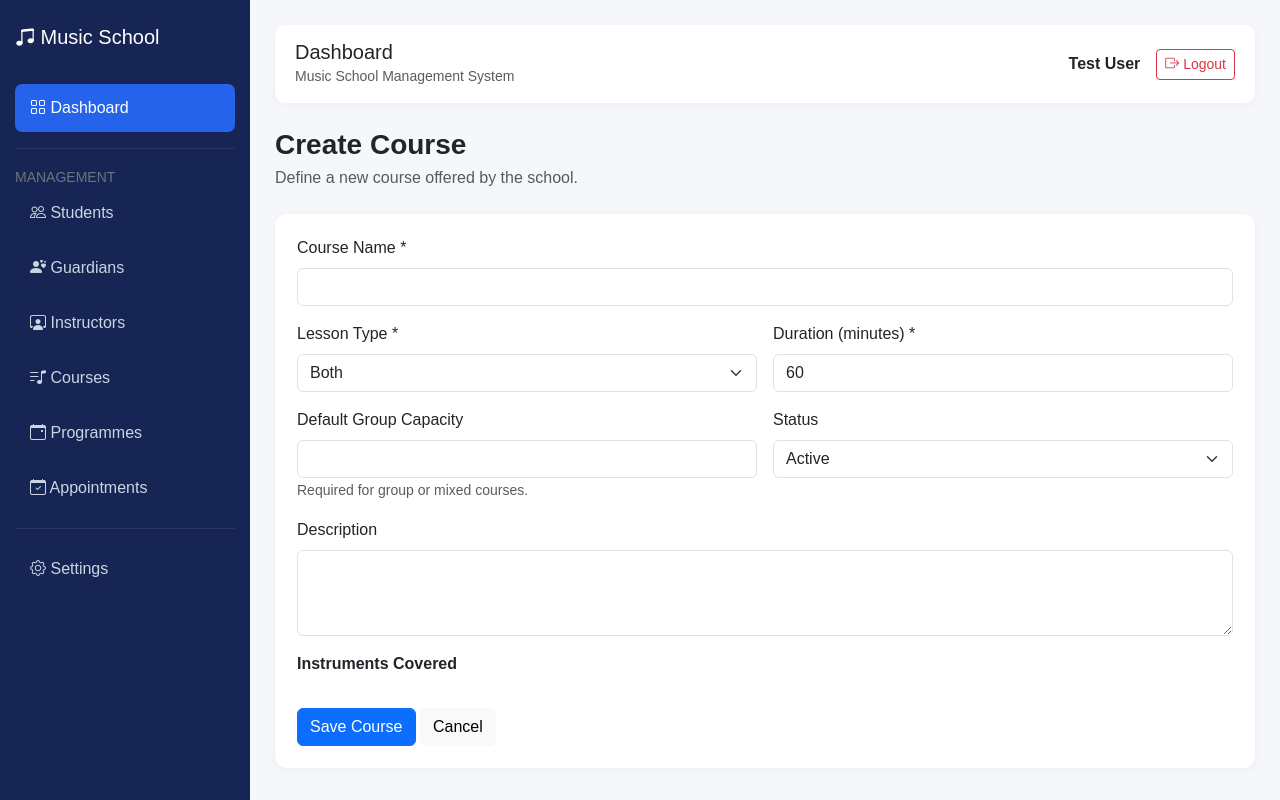
After one commit to Jes-techdev/Jazzland-Music-School-Management-System, a Laravel app: page /manager/courses/create in a window 1280 px wide. The commit adds this page. Run offline with Laravel 12, Linux system fonts and the light colour scheme; a user stored in the database is signed in; data comes from the database, SQL or seed files in the repository; data that the repository does not hold is empty; parts of the project's set-up code (start-up, migrations or seed data) failed here and were passed over.

Commit message:
Milestone 6 - Courses and programmes.
Milestone 6A - Course Management.

```diff
--- /dev/null
+++ b/app/Http/Controllers/Manager/CourseController.php
@@ -0,0 +1,118 @@
+<?php
+
+namespace App\Http\Controllers\Manager;
+
+use App\Http\Controllers\Controller;
+use App\Models\Course;
+use App\Models\Instrument;
+use Illuminate\Http\Request;
+
+class CourseController extends Controller
+{
+    public function index()
+    {
+        $courses = Course::with('instruments')
+            ->latest()
+            ->paginate(10);
+
+        return view('manager.courses.index', compact('courses'));
+    }
+
+    public function create()
+    {
+        $instruments = Instrument::where('is_active', true)
+            ->orderBy('name')
+            ->get();
+
+        return view('manager.courses.create', compact('instruments'));
+    }
+
+    public function store(Request $request)
+    {
+        $validated = $request->validate([
+            'name' => ['required', 'string', 'max:150'],
+            'description' => ['nullable', 'string'],
+            'lesson_type' => ['required', 'in:individual,group,both'],
+            'duration_minutes' => ['required', 'integer', 'min:15', 'max:480'],
+            'default_capacity' => [
+                'nullable',
+                'required_if:lesson_type,group,both',
+                'integer',
+                'min:2',
+                'max:100'
+            ],
+            'is_active' => ['required', 'boolean'],
+            'instruments' => ['nullable', 'array'],
+            'instruments.*' => [
+                'integer',
+                'distinct',
+                'exists:instruments,id'
+            ],
+        ]);
+
+        $instrumentIds = $validated['instruments'] ?? [];
+        unset($validated['instruments']);
+
+        $course = Course::create($validated);
+        $course->instruments()->sync($instrumentIds);
+
+        return redirect()
+            ->route('manager.courses.index')
+            ->with('success', 'Course created successfully.');
+    }
+
+    public function show(Course $course)
+    {
+        $course->load('instruments');
+
+        return view('manager.courses.show', compact('course'));
+    }
+
+    public function edit(Course $course)
+    {
+        $instruments = Instrument::where('is_active', true)
+            ->orderBy('name')
+            ->get();
+
+        $course->load('instruments');
+
+        return view('manager.courses.edit', compact(
+            'course',
+            'instruments'
+        ));
+    }
+
+    public function update(Request $request, Course $course)
+    {
+        $validated = $request->validate([
+            'name' => ['required', 'string', 'max:150'],
+            'description' => ['nullable', 'string'],
+            'lesson_type' => ['required', 'in:individual,group,both'],
+            'duration_minutes' => ['required', 'integer', 'min:15', 'max:480'],
+            'default_capacity' => [
+                'nullable',
+                'required_if:lesson_type,group,both',
+                'integer',
+                'min:2',
+                'max:100'
+            ],
+            'is_active' => ['required', 'boolean'],
+            'instruments' => ['nullable', 'array'],
+            'instruments.*' => [
+                'integer',
+                'distinct',
+                'exists:instruments,id'
+            ],
+        ]);
+
+        $instrumentIds = $validated['instruments'] ?? [];
+        unset($validated['instruments']);
+
+        $course->update($validated);
+        $course->instruments()->sync($instrumentIds);
+
+        return redirect()
+            ->route('manager.courses.index')
+            ->with('success', 'Course updated successfully.');
+    }
+}
--- a/resources/views/layouts/dashboard.blade.php
+++ b/resources/views/layouts/dashboard.blade.php
@@ -145,9 +145,8 @@
         <i class="bi bi-person-workspace"></i> Instructors
     </a>
 
-    <a href="#" title="Coming soon">
-        <i class="bi bi-music-note-list"></i>
-        <span class="menu-text"> Courses</span>
+    <a href="{{ auth()->user()->role->name === 'manager' ? route('manager.courses.index') : '#' }}">
+        <i class="bi bi-music-note-list"></i> Courses
     </a>
 
     <a href="#" title="Coming soon">
--- /dev/null
+++ b/resources/views/manager/courses/create.blade.php
@@ -0,0 +1,15 @@
+@extends('layouts.dashboard')
+
+@section('content')
+
+<h3 class="fw-bold mb-1">Create Course</h3>
+<p class="text-muted mb-4">Define a new course offered by the school.</p>
+
+<div class="content-card">
+    <form method="POST" action="{{ route('manager.courses.store') }}">
+        @csrf
+        @include('manager.courses.partials.form')
+    </form>
+</div>
+
+@endsection
--- /dev/null
+++ b/resources/views/manager/courses/partials/form.blade.php
@@ -0,0 +1,99 @@
+<div class="row g-3">
+
+    <div class="col-12">
+        <label class="form-label">Course Name *</label>
+        <input name="name" class="form-control"
+               value="{{ old('name', $course->name ?? '') }}" required>
+        @error('name')
+            <div class="text-danger small">{{ $message }}</div>
+        @enderror
+    </div>
+
+    <div class="col-md-6">
+        <label class="form-label">Lesson Type *</label>
+        <select name="lesson_type" class="form-select" required>
+            @foreach(['individual', 'group', 'both'] as $type)
+                <option value="{{ $type }}"
+                    @selected(old('lesson_type', $course->lesson_type ?? 'both') === $type)>
+                    {{ ucfirst($type) }}
+                </option>
+            @endforeach
+        </select>
+    </div>
+
+    <div class="col-md-6">
+        <label class="form-label">Duration (minutes) *</label>
+        <input type="number" name="duration_minutes"
+               class="form-control" min="15" max="480"
+               value="{{ old('duration_minutes', $course->duration_minutes ?? 60) }}"
+               required>
+        @error('duration_minutes')
+            <div class="text-danger small">{{ $message }}</div>
+        @enderror
+    </div>
+
+    <div class="col-md-6">
+        <label class="form-label">Default Group Capacity</label>
+        <input type="number" name="default_capacity"
+               class="form-control" min="2" max="100"
+               value="{{ old('default_capacity', $course->default_capacity ?? '') }}">
+        <small class="text-muted">Required for group or mixed courses.</small>
+        @error('default_capacity')
+            <div class="text-danger small">{{ $message }}</div>
+        @enderror
+    </div>
+
+    <div class="col-md-6">
+        <label class="form-label">Status</label>
+        <select name="is_active" class="form-select">
+            <option value="1"
+                @selected((string) old('is_active', isset($course) ? (int) $course->is_active : 1) === '1')>
+                Active
+            </option>
+            <option value="0"
+                @selected((string) old('is_active', isset($course) ? (int) $course->is_active : 1) === '0')>
+                Inactive
+            </option>
+        </select>
+    </div>
+
+    <div class="col-12">
+        <label class="form-label">Description</label>
+        <textarea name="description" class="form-control" rows="3">{{ old('description', $course->description ?? '') }}</textarea>
+    </div>
+
+    <div class="col-12">
+        <label class="form-label fw-semibold">Instruments Covered</label>
+
+        <div class="row">
+            @foreach($instruments as $instrument)
+                <div class="col-md-4 col-6 mb-2">
+                    <div class="form-check">
+                        <input class="form-check-input"
+                               type="checkbox"
+                               name="instruments[]"
+                               value="{{ $instrument->id }}"
+                               id="instrument{{ $instrument->id }}"
+                               @checked(in_array(
+                                   $instrument->id,
+                                   old('instruments', isset($course)
+                                       ? $course->instruments->pluck('id')->toArray()
+                                       : [])
+                               ))>
+
+                        <label class="form-check-label"
+                               for="instrument{{ $instrument->id }}">
+                            {{ $instrument->name }}
+                        </label>
+                    </div>
+                </div>
+            @endforeach
+        </div>
+    </div>
+
+</div>
+
+<div class="mt-4">
+    <button class="btn btn-primary">Save Course</button>
+    <a href="{{ route('manager.courses.index') }}" class="btn btn-light">Cancel</a>
+</div>
--- a/routes/web.php
+++ b/routes/web.php
@@ -5,6 +5,7 @@ use App\Http\Controllers\Manager\StudentController;
 use App\Http\Controllers\Manager\GuardianController;
 use App\Http\Controllers\Manager\InstructorController;
 use App\Http\Controllers\Manager\InstructorAvailabilityController;
+use App\Http\Controllers\Manager\CourseController;
 
 Route::get('/', function(){
     return view('welcome');
@@ -64,6 +65,9 @@ Route::middleware(['auth', 'role:manager'])
             [InstructorAvailabilityController::class, 'destroy']
         )->name('instructors.availability.destroy');
 
+        Route::resource('courses', CourseController::class)
+        ->except(['destroy']);
+
 });
 
 
```
Also changed, not shown: app/Models/Course.php (added, +28 -0 lines), resources/views/manager/courses/edit.blade.php (added, +16 -0 lines), resources/views/manager/courses/index.blade.php (added, +79 -0 lines), resources/views/manager/courses/show.blade.php (added, +37 -0 lines), database/migrations/2026_11_24_090744_create_courses_table.php (added), database/migrations/2026_11_24_090745_create_course_instrument_table.php (added).
